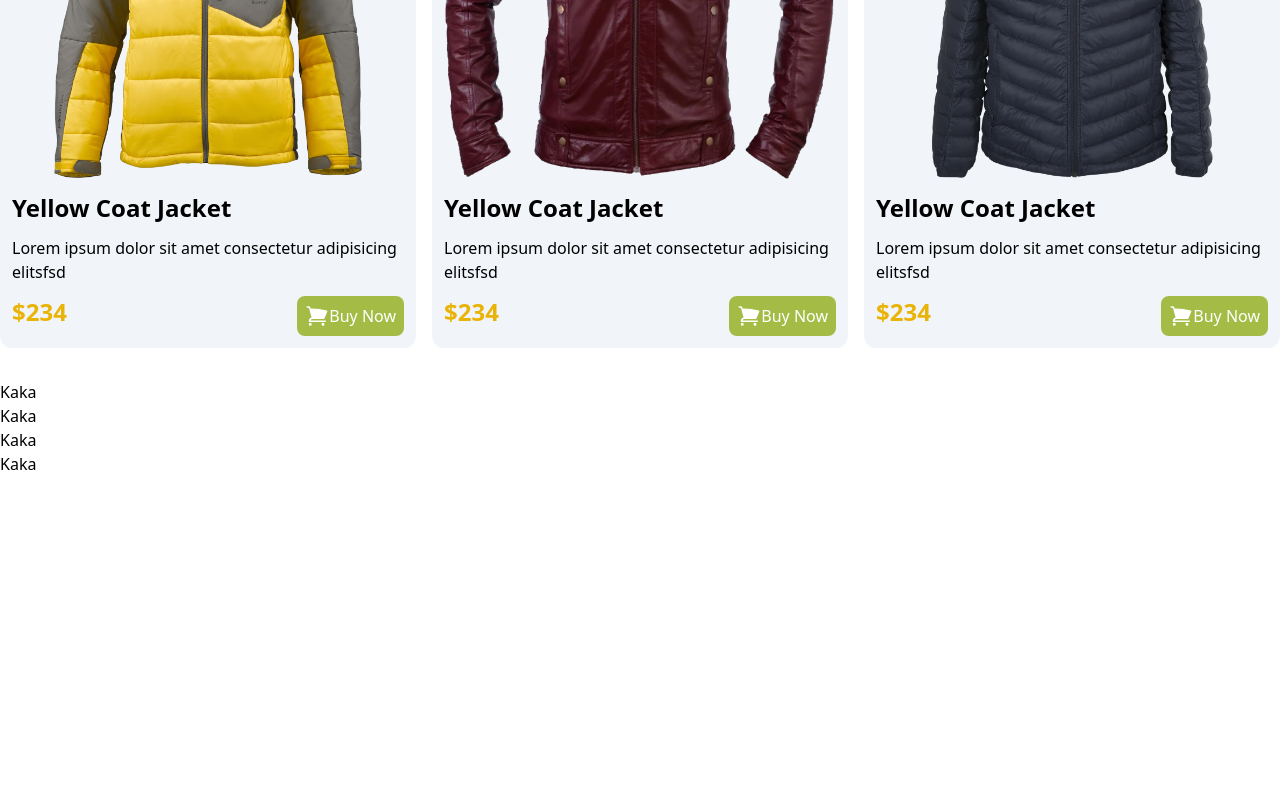
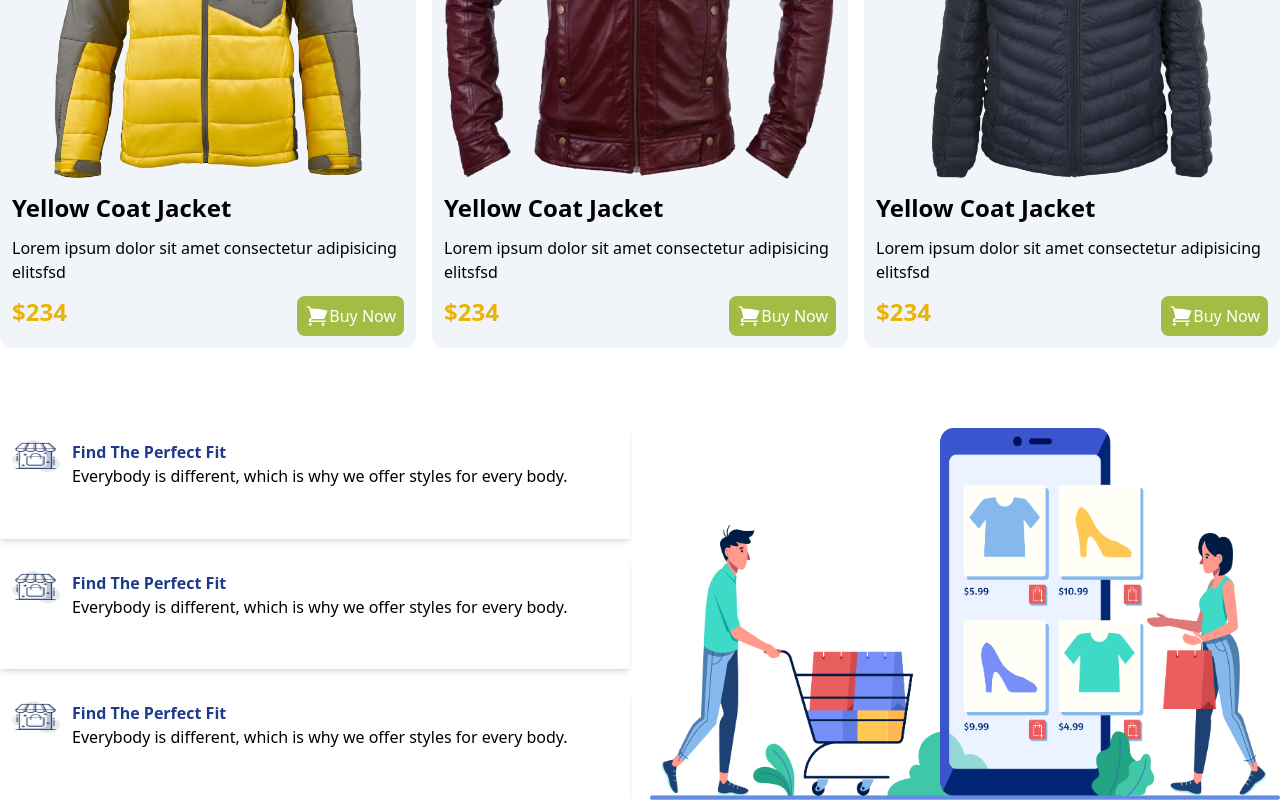
Before and after one commit to Dil-Mahmud-Khan/penguin-fashion-tailwind, a plain HTML site: page index.html in a window 1280 px wide. Shown: the part 1576-2376 px from the top of the page. Before the commit the page ends 2052 px from the top, so only its background shows below. Drawn offline with nearby package versions, Linux system fonts and the light colour scheme.

Commit message:
latest one

```diff
--- a/index.html
+++ b/index.html
@@ -175,13 +175,44 @@
         </section>
     </main>
 
-    <section>
+    <section class="mt-12">
         <div class="container mx-auto pt-8">
+            <div class=" grid sm:grid-cols-2 gap-5 ">
+                <h2 class="flex gap-3 shadow-md p-3  ">
                     <div>
-                <h2>Kaka</h2>
-                <h2 class="rowspan-3">Kaka</h2>
-                <h2>Kaka</h2>
-                <h2>Kaka</h2>
+                        <img class="h-8 w-12" src="images/house.png" alt="">
+                    </div>
+                    <div>
+                        <h2 class=" text-blue-900 font-bold ">Find The Perfect Fit</h2>
+                        <h3 class="">Everybody is different, which is why we
+                        offer styles for every body.</h3>
+                    </div>
+                </h2>
+                <h2 class=" row-span-3">
+                    <img src="images/shopping.png" alt="">
+                </h2>
+
+                <h2 class="flex gap-3 shadow-md p-3  ">
+                    <div>
+                        <img class="h-8 w-12" src="images/house.png" alt="">
+                    </div>
+                    <div>
+                        <h2 class=" text-blue-900 font-bold ">Find The Perfect Fit</h2>
+                        <h3 class="">Everybody is different, which is why we
+                        offer styles for every body.</h3>
+                    </div>
+                </h2>
+                <h2 class="flex gap-3 shadow-md p-3  ">
+                    <div>
+                        <img class="h-8 w-12" src="images/house.png" alt="">
+                    </div>
+                    <div>
+                        <h2 class=" text-blue-900 font-bold ">Find The Perfect Fit</h2>
+                        <h3 class="">Everybody is different, which is why we
+                        offer styles for every body.</h3>
+                    </div>
+                </h2>
+
             </div>
         </div>
 
```
Lines whose indentation alone changed are shown as unchanged.
